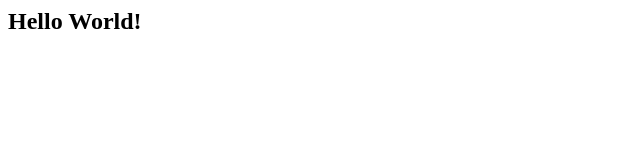
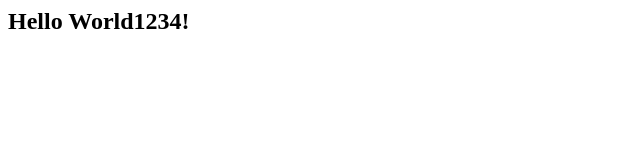
Before and after one commit to 12carat/testing, a plain HTML site: page index.html in a window 1280 px wide. Shown: the full height of the page, 0-640 px from the left. Drawn offline with Linux system fonts and the light colour scheme.

Commit message:
фикс1

```diff
--- a/index.html
+++ b/index.html
@@ -1 +1 @@
-<h2>Hello World!</h2>
+<h2>Hello World1234!</h2>
```
